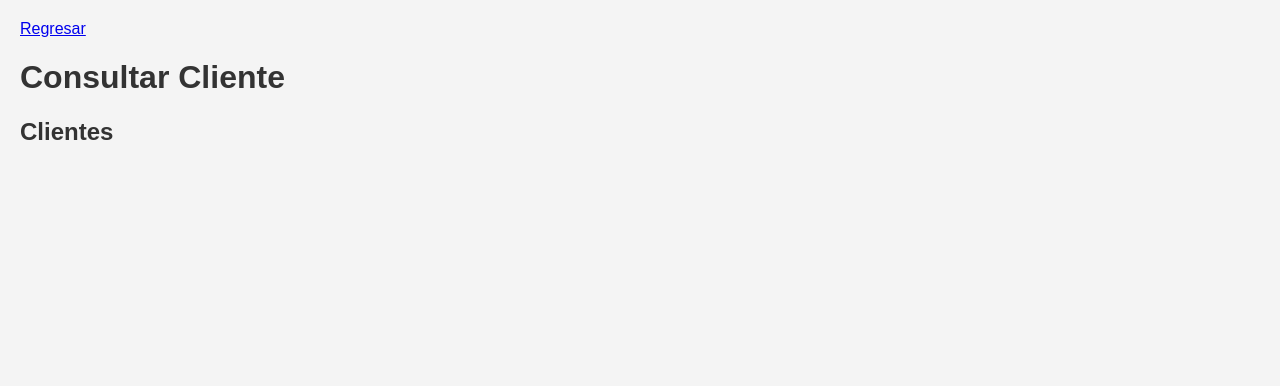
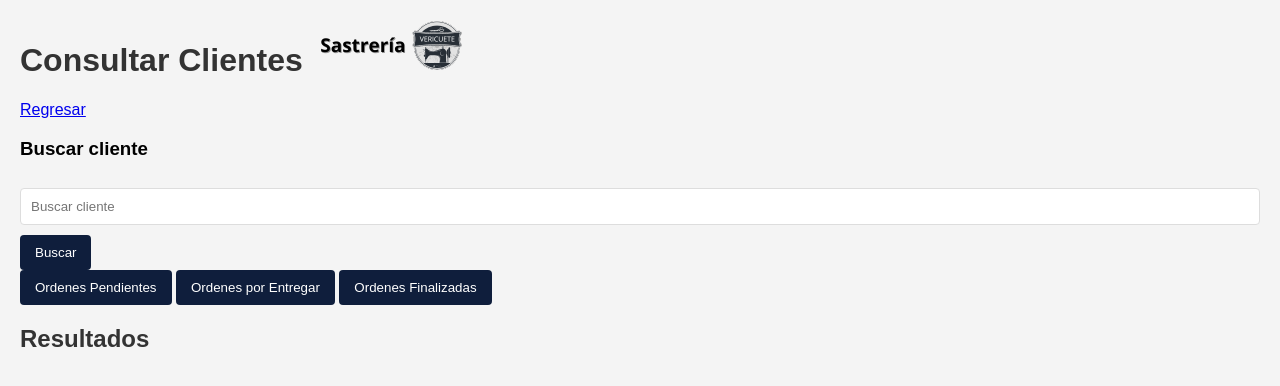
Before and after one commit to juansaga/vericuete, a plain HTML site: page front/pages/consultar_clientes.html in a window 1280 px wide. Drawn offline with Linux system fonts and the light colour scheme; no server answers.

Commit message:
Se modifica el color de fondo de los botones

```diff
--- a/front/css/styles.css
+++ b/front/css/styles.css
@@ -22,7 +22,7 @@ input[type="text"] {
 }
 
 button {
-    background-color: #007bff;
+    background-color: #0f1e3c;
     color: white;
     padding: 10px 15px;
     border: none;
@@ -45,3 +45,12 @@ li {
     margin-bottom: 10px;
     border-radius: 4px;
 }
+
+#clients li {
+    background-color: #f9f9f9;
+    border: 1px solid #ddd;
+    padding: 10px;
+    margin: 5px 0;
+    display: flex;
+    justify-content: space-between;
+}
--- a/front/pages/consultar_clientes.html
+++ b/front/pages/consultar_clientes.html
@@ -7,16 +7,39 @@
     <link rel="stylesheet" href="../css/styles.css">
 </head>
 <body>
+    <!--cabecera-->
+    <header>
+        <h1>
+            Consultar Clientes
+             <a href="#">
+                <img src="..\images\logo.png" alt="logo" class="logo">
+             </a>
+        </h1>
+    </header>
 
     <a href="/home" class="boton-regresar">Regresar</a>
 
+    <!-- Buscador de clientes -->
+    <section id="search-clients">
+        <h3>Buscar cliente</h3>
+        <form id="client_search_form">
+            <input type="text" id="client_search_input" name="client" placeholder="Buscar cliente">
+            <button type="submit">Buscar</button>
+        </form>
+    </section>
 
-    <h1>Consultar Cliente</h1>
+
+    <!-- Filtros de las ordenes -->
+    <section id ="order-filters">
+        <button type="filter-btn">Ordenes Pendientes</button>
+        <button type="filter-btn">Ordenes por Entregar </button>
+        <button type="filter-btn">Ordenes Finalizadas </button>
+    </section>
 
 
     <!-- Lista de clientes -->
     <section id="clients-list">
-        <h2>Clientes</h2>
+        <h2>Resultados</h2>
         <ul id="clients">
             <!-- Los clientes se cargarán aquí -->
         </ul>
```
Also changed, not shown: front/images/logo.png (added).
